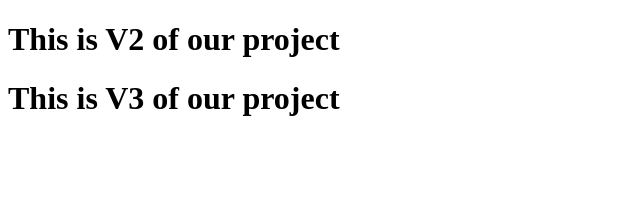
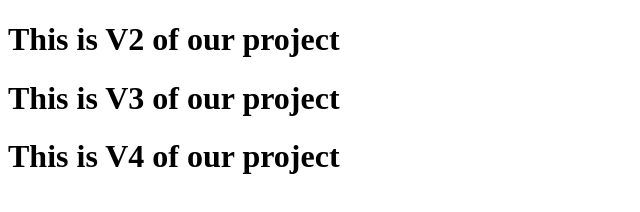
Before and after one commit to sushants2711/myFirstRepo, a plain HTML site: page index.html in a window 1280 px wide. Shown: the whole page, without its empty margins (0-640 px from the left). Drawn offline with Linux system fonts and the light colour scheme.

Commit message:
Version 4 is release

```diff
--- a/index.html
+++ b/index.html
@@ -8,5 +8,6 @@
 <body>
     <h1>This is V2 of our project</h1>
     <h1>This is V3 of our project</h1>
+    <h1>This is V4 of our project</h1>
 </body>
 </html>
```
